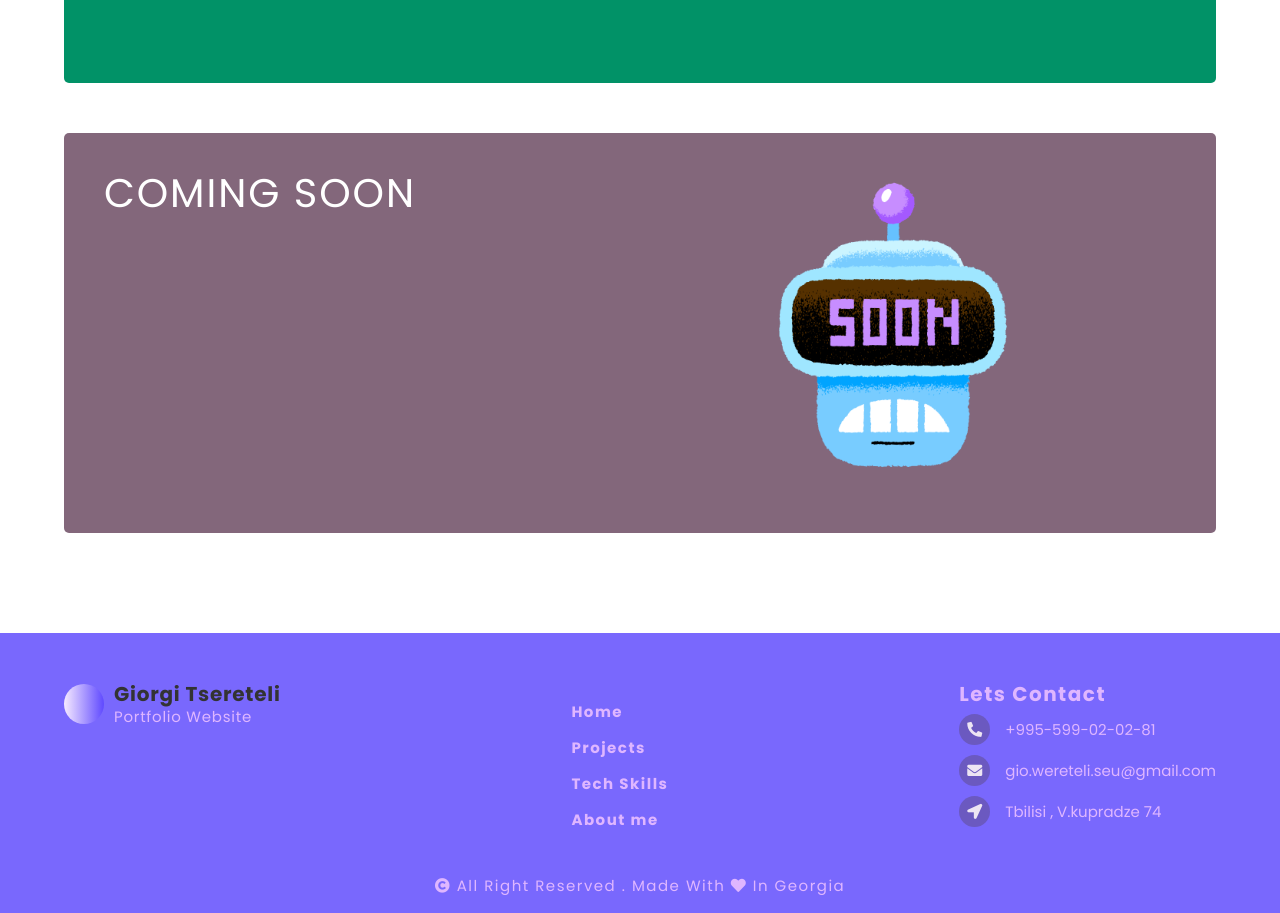
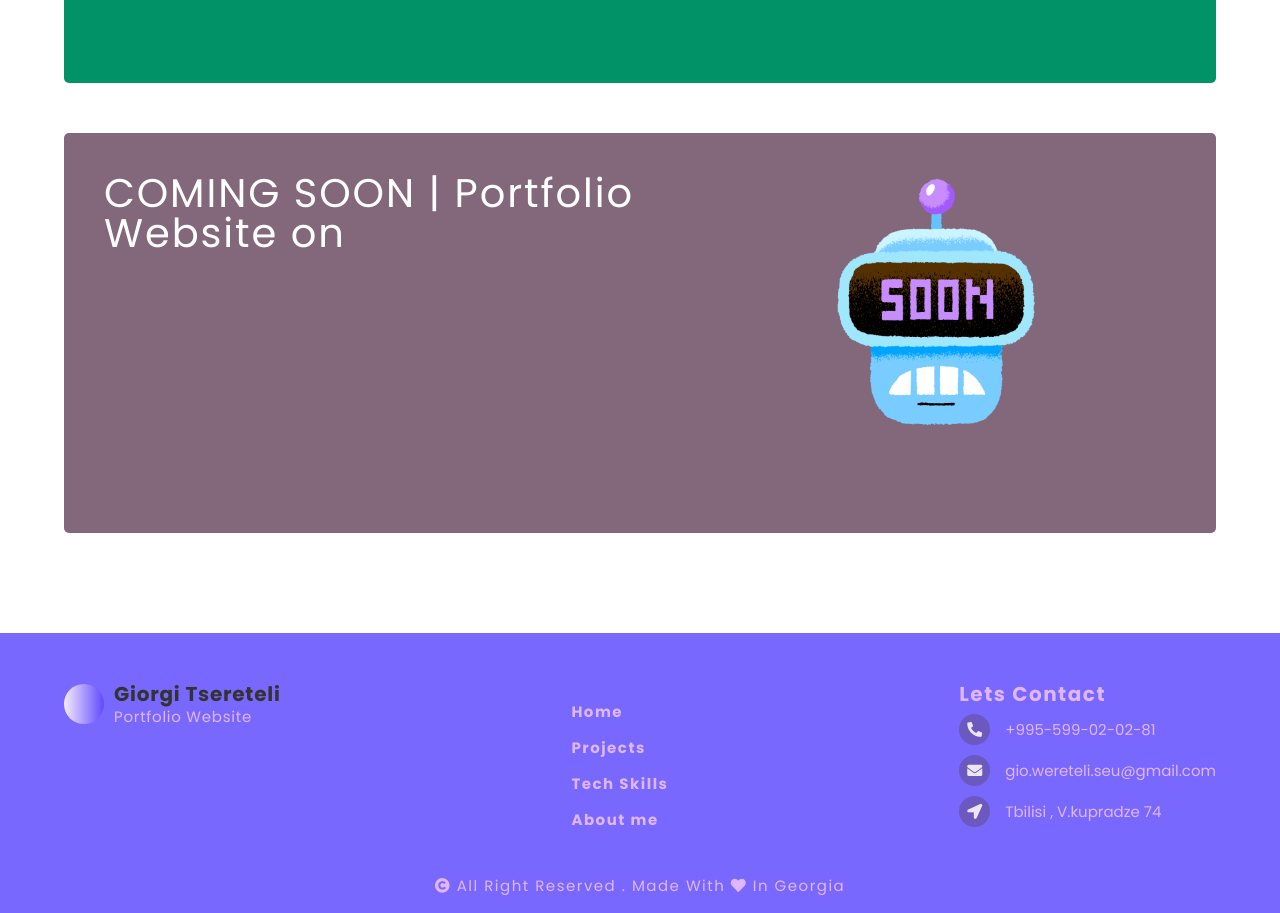
Before and after one commit to FrontendDV/Portfolio, a plain HTML site: page projects.html in a window 1280 px wide. Shown: the part 4280-5193 px from the top of the page. Drawn offline with Linux system fonts and the light colour scheme.

Commit message:
change subtitles

```diff
--- a/projects.js
+++ b/projects.js
@@ -43,49 +43,49 @@ crtProjectsDiv.setAttribute('class','project container');
 let projectObject = [
     {
         title : 'GT SURVEY',
-        subtitle : "Web Design , Coding",
+        subtitle : "Front End - HTML,CSS,JavaScript | Design - Figma",
         description : `This website create with HTML, CSS, Bootstrap, Js, jQuery.Design created in Figma by me. The website is a Responsive on Desktop , Tablet and also Mobile `,
         image : 'img/MacBook, iPad, iPhone.png',
         background : "#008c51"
     },
     {
         title : 'furni.shop',
-        subtitle : " Coding",
+        subtitle : "Front End - HTML,CSS,JavaScript",
         description : `This website create with HTML, CSS, Js, jQuery, JSON,AJAX, GSAP.The website is a Responsive on Desktop ,Tablet and also Mobile`,
         image : 'img/MacBook Pro & iPhone 12 Pro.png',
         background : "#60a478"
     },
     {
         title : 'SkillZ',
-        subtitle : "Web Design , Coding",
+        subtitle : "Front End - HTML,CSS,JavaScript",
         description :`This is a SCSA Final Project Website .This website create with HTML, CSS,Js, jQuery, JSON, AJAX.The website is a Responsive on Desktop , Tablet and also Mobile`,
         image : 'img/MacBook Pro 16 (2).png',
         background : "#2373a4"
     },
     {
         title : 'JS FORM VALIDATION',
-        subtitle : "Coding (Native Js)",
+        subtitle : "Front End - HTML,CSS,JavaScript",
         description :`This is a small project which makes form validaton.This website create with HTML, CSS, Js.The website is a Responsive on Desktop , Tablet and also Mobile`,
         image : 'img/iPhone 13.png',
         background : "tomato"
     },
     {
         title : 'JS CALCULATOR',
-        subtitle : "Coding (Native Js)",
+        subtitle : "Front End - HTMl,CSS,JavaScript",
         description :`This is a small project which makes easy math methods.This website create with HTML, CSS, Js.The website is a Responsive on Desktop , Tablet and also Mobile`,
         image : 'img/iPad Mini.png',
         background : "#4f4f4f"
     },
     {
         title : 'JS TODO List',
-        subtitle : "Coding (Native Js)",
+        subtitle : "Front End - HTMl,CSS,JavaScript",
         description :`This is a small project , you can add your todo list with it.This website create with HTML, CSS, Js.The website is a Responsive on Desktop , Tablet and also Mobile`,
         image : 'img/todolist.png',
         background : "#fda085"
     },
     {
         title : 'Weather App',
-        subtitle : "Coding (Native Js)",
+        subtitle : "Front End - HTML,CSS,JavaScript | Backend - Web API ",
         description :`This is a small project , you can check weather more than 200,000 countries with it.This website create with HTML, CSS, Js.The website is a Responsive on Desktop , Tablet and also Mobile`,
         image : 'img/weatherApp.png',
         background : "#7C99AC"
@@ -105,7 +105,7 @@ let projectObject = [
         background : "#019267"
     },
     {
-        title : 'COMING SOON',
+        title : `COMING SOON | Portfolio Website on `,
         subtitle : "",
         description :``,
         image : 'img/mirage-soon.png',
--- a/styles/style.css
+++ b/styles/style.css
@@ -1195,6 +1195,12 @@ html{
     .project-box-subtitle{
         font-size: 11px;
     }
+    .project-box-h1{
+        font-size: 14px;
+    }
+    .project-box-btn:hover{
+        transform: translateX(0px);
+    }
 }
 /*
 @media (min-width : 1920px){
```
